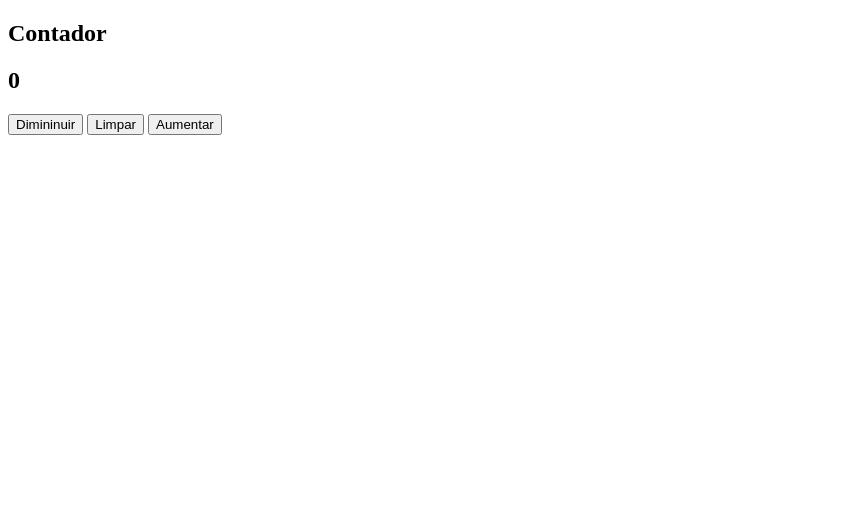
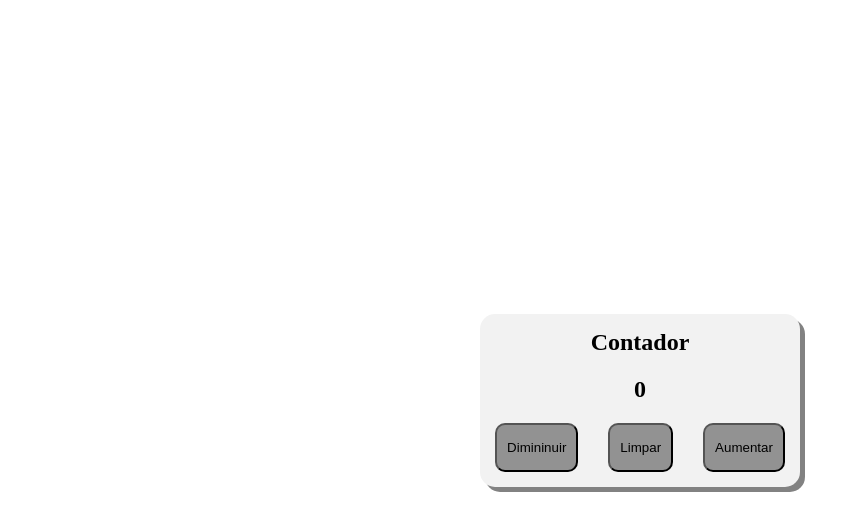
Before and after one commit to denerbatista/contador-html, a plain HTML site: page index.html in a window 1280 px wide. Shown: the whole page, without its empty margins (0-860 px from the left). Drawn offline with Linux system fonts and the light colour scheme.

Commit message:
feat: add config css

```diff
--- a/assets/style.css
+++ b/assets/style.css
@@ -0,0 +1,42 @@
+* {
+    margin: 0;
+    padding: 0;
+    box-shadow: 0;
+}
+
+main {
+    display: flex;
+    justify-content: center;
+    flex-direction: column;
+    width: 100vw;
+    height: 100vh;
+}
+
+section {
+    display: flex;
+    flex-direction: column;
+    align-items: center;
+    gap: 20px;
+    background-color: #f2f2f2;
+    margin: auto;
+    padding: 15px;
+    border-radius: 15px;
+    box-shadow: 5px 5px #0000007d;
+}
+
+button {
+    padding: 15px 10px;
+    border-radius: 10px;
+    cursor: pointer;
+    background-color: #1515156f;
+}
+
+button:hover{
+    transition: 1s;
+    background-color: #f2f2f2;
+}
+
+#buttons {
+    display: flex;
+    gap: 30px;
+}
--- a/index.html
+++ b/index.html
@@ -4,13 +4,14 @@
     <meta charset="UTF-8">
     <meta name="viewport" content="width=device-width, initial-scale=1.0">
     <title>Contator</title>
+    <link rel="stylesheet" href="./assets/style.css">
 </head>
 <body>
     <main>
         <section>
             <h1>Contador</h1>
             <h2>0</h2>
-            <div>
+            <div id="buttons">
                 <button>Dimininuir</button>
                 <button>Limpar</button>
                 <button>Aumentar</button>
@@ -18,4 +19,5 @@
         </section>
     </main>
 </body>
+<script src="./assets/script.js"></script>
 </html>
```
